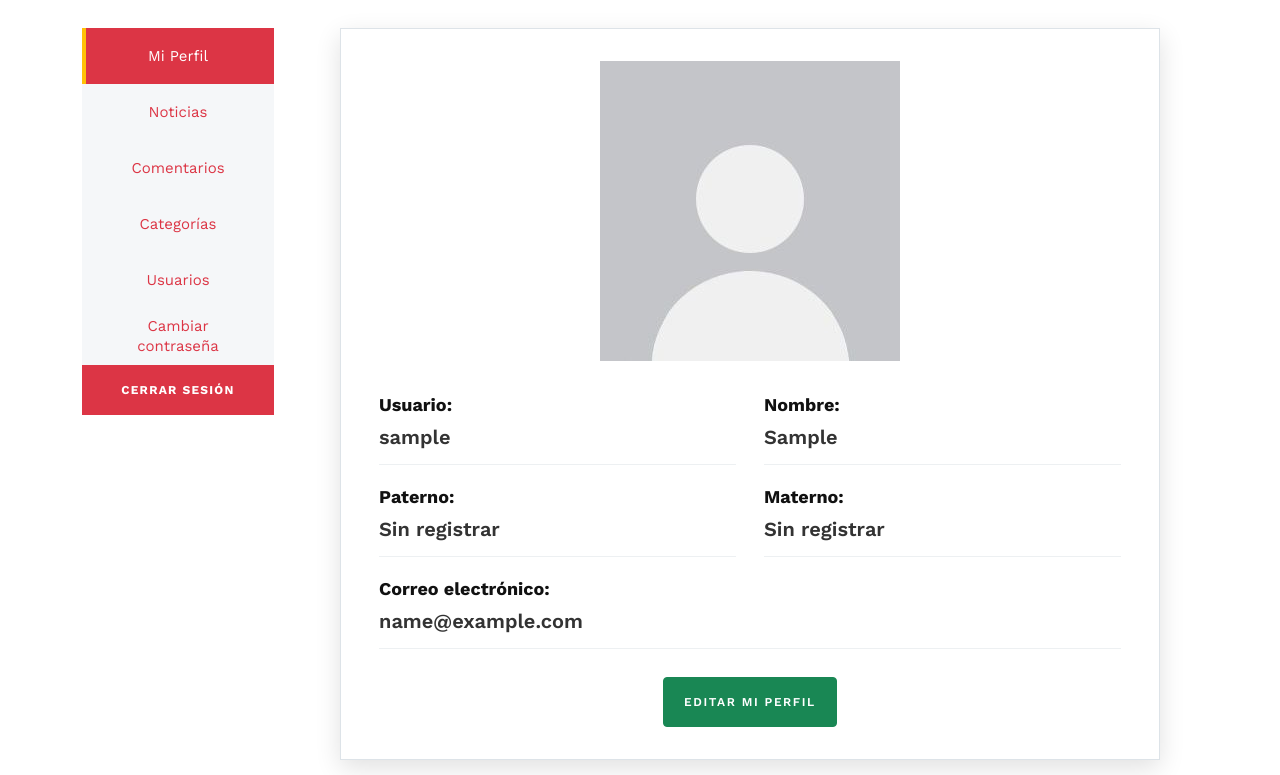
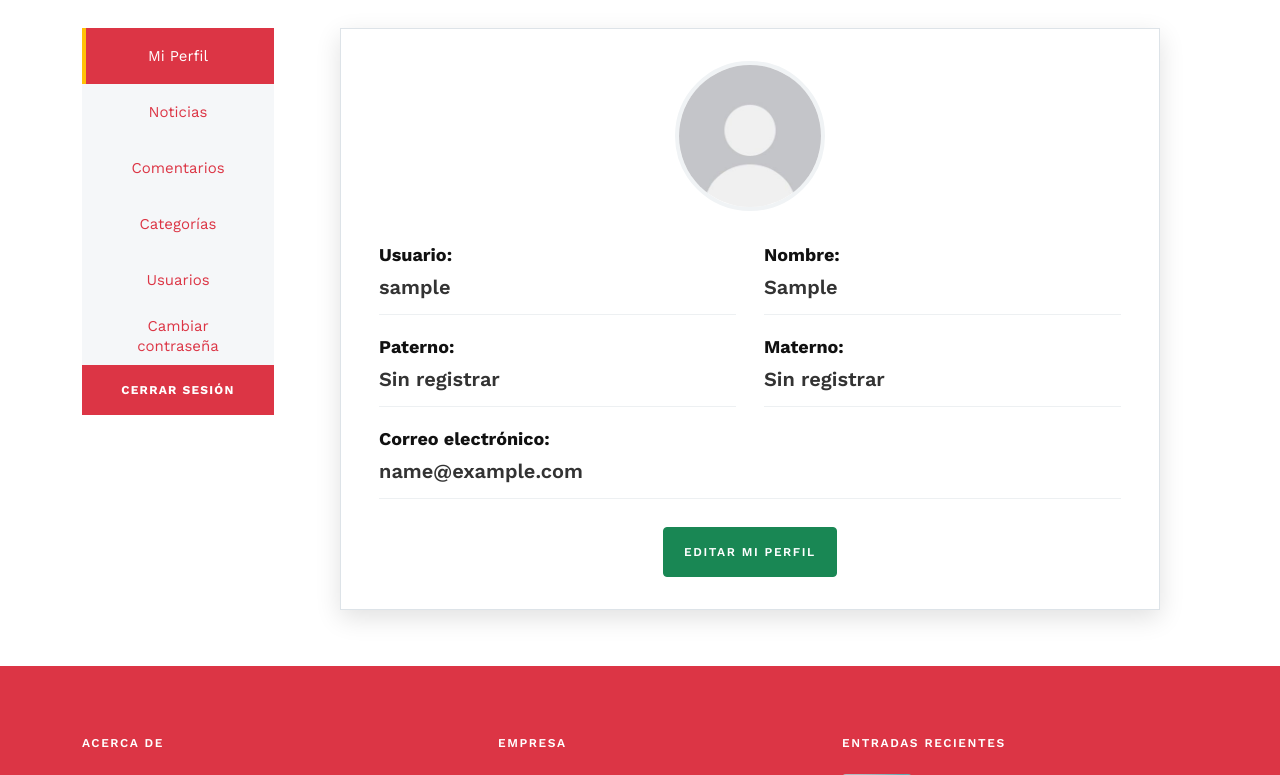
Before and after one commit to gsuss17/canaco, a Django app: page /perfil/ in a window 1280 px wide. Shown: the part 78-853 px from the top of the page. Run offline with Django 4.2, Linux system fonts and the light colour scheme; the visitor is signed in with stand-in values (Sample User, id 1); some libraries are stand-ins or nearby versions; some web fonts are replaced.

Commit message:
Fix: Profile Photo Class

```diff
--- a/home/templates/home/perfil.html
+++ b/home/templates/home/perfil.html
@@ -24,13 +24,13 @@
                 <img
                     src="{{ perfil_usuario.foto_perfil.display_url }}"
                     alt="Foto de perfil"
-                    class="profilephoto"
+                    class="profile-photo"
                 />
             {% else %}
                 <img
                     src="{% static 'uploads/profile-default.jpg' %}"
                     alt="Foto por defecto"
-                    class="profilephoto"
+                    class="profile-photo"
                 />
             {% endif %}
         </div>
```
